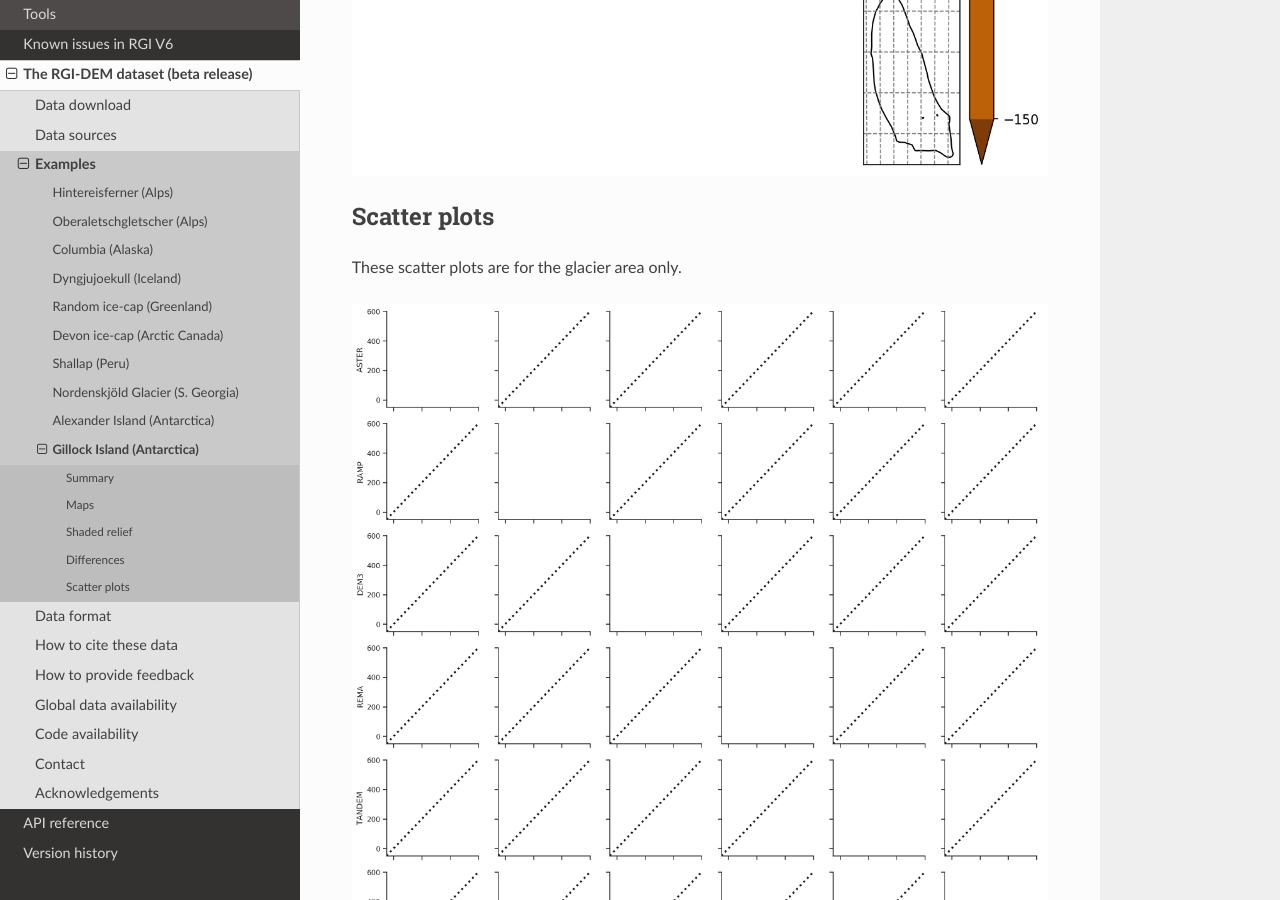
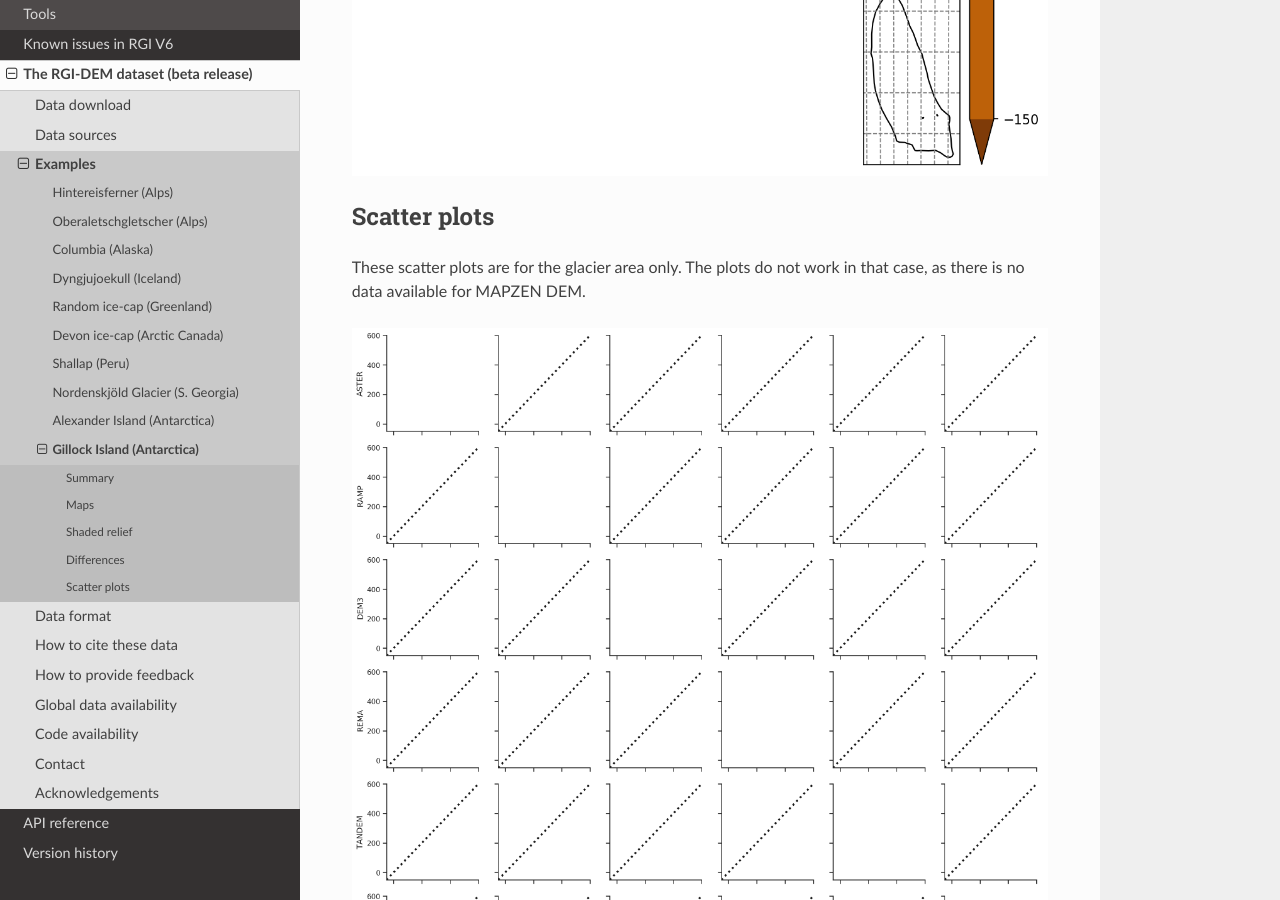
Before and after one commit to GLIMS-RGI/rgitools, a Sphinx documentation site: the page built from docs/dem_examples/gillock.rst, in a window 1280 px wide and 900 px high, scrolled down 3648 px. Built offline with Sphinx 7.4.7 and the Read the Docs theme 2.0.0, drawn with Linux system fonts in a browser that asks for light colours; the version number could not be read and is left out.

Commit message:
Update gillock.rst

```diff
--- a/docs/dem_examples/gillock.rst
+++ b/docs/dem_examples/gillock.rst
@@ -40,6 +40,7 @@ Scatter plots
 -------------
 
 These scatter plots are for the glacier area only.
+The plots do not work in that case, as there is no data available for MAPZEN DEM.
 
 .. image:: /_static/dems_examples/gillock/dem_scatter.png
     :width: 100%
```
